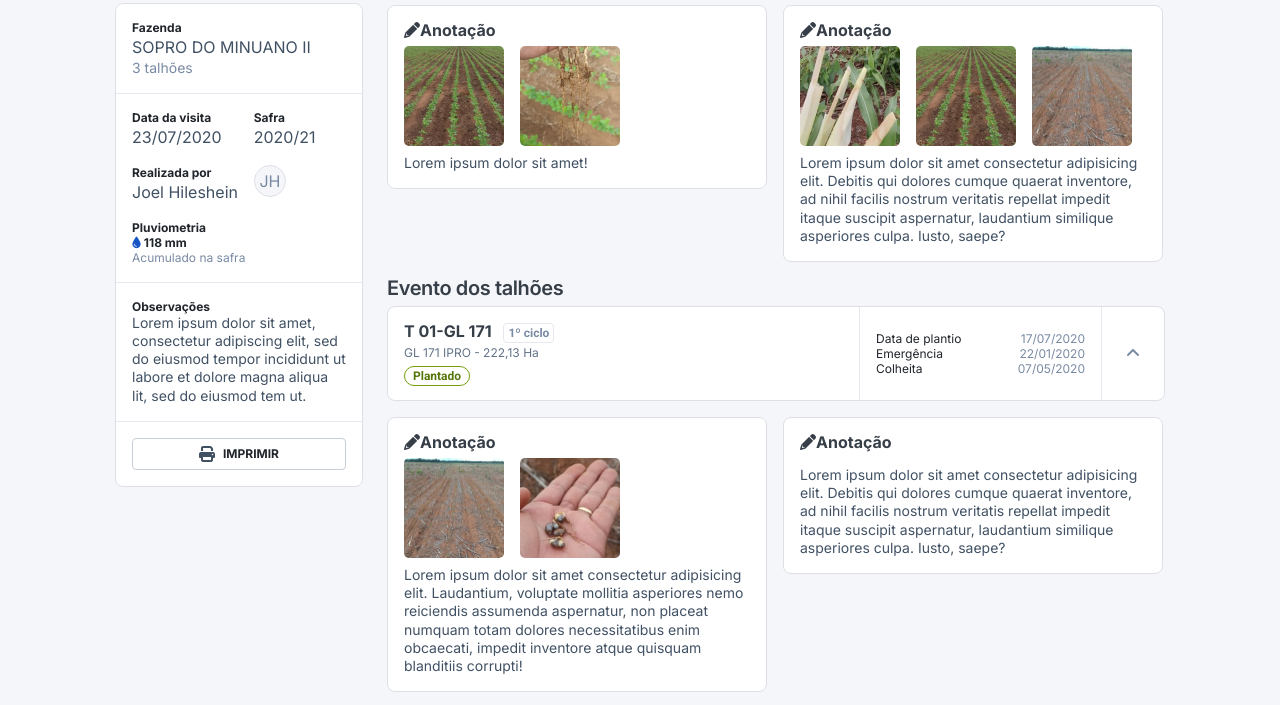
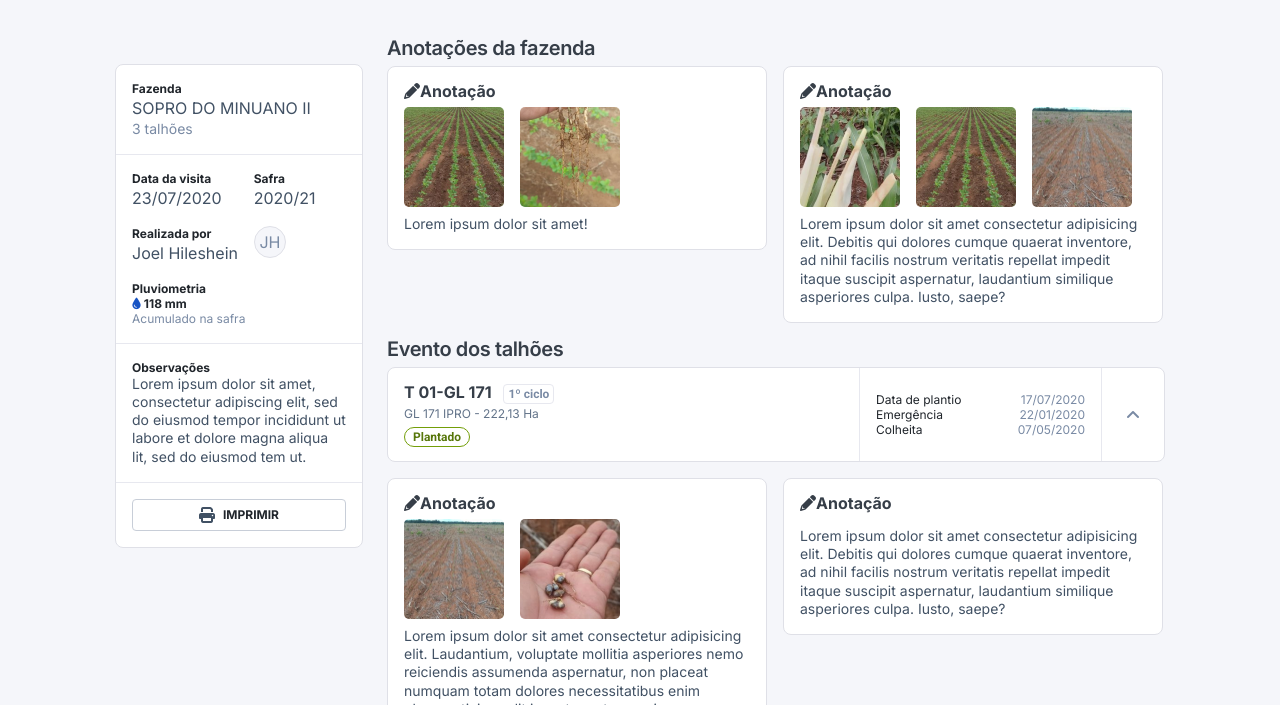
Before and after one commit to PedroPortow/Projeto_CheckPlant, a plain HTML site: page index.html in a window 1280 px wide. Shown: the part 66-771 px from the top of the page. Drawn offline with Linux system fonts and the light colour scheme.

Commit message:
fix do fix

```diff
--- a/sass/1-base/base.sass
+++ b/sass/1-base/base.sass
@@ -1,7 +1,9 @@
 @use 'variables'
 
-html
+html, body
     font-size: 16px
+    width: 100%
+    height: 100%
 
 *
     padding: 0
--- a/sass/2-layouts/_main.sass
+++ b/sass/2-layouts/_main.sass
@@ -3,11 +3,12 @@
 
 #main
     background: variables.$bg-color
-    height: 100vh
+
     padding: 40px 16px
     display: flex
-    justify-content: center //será q ta certo? hmm n sei
-    align-items: center //??
+    justify-content: center
+    align-items: center
+    flex: 1
 
     @include mixins.mobile-mini
         padding-bottom: 24px
@@ -17,7 +18,6 @@
         flex-direction: row
         // border: 1px solid red
         gap: 24px
-        width: fit-content
 
         @include mixins.mobile-mini
             flex-direction: column
```
Also changed, not shown: css/main.css, 1 other file.
